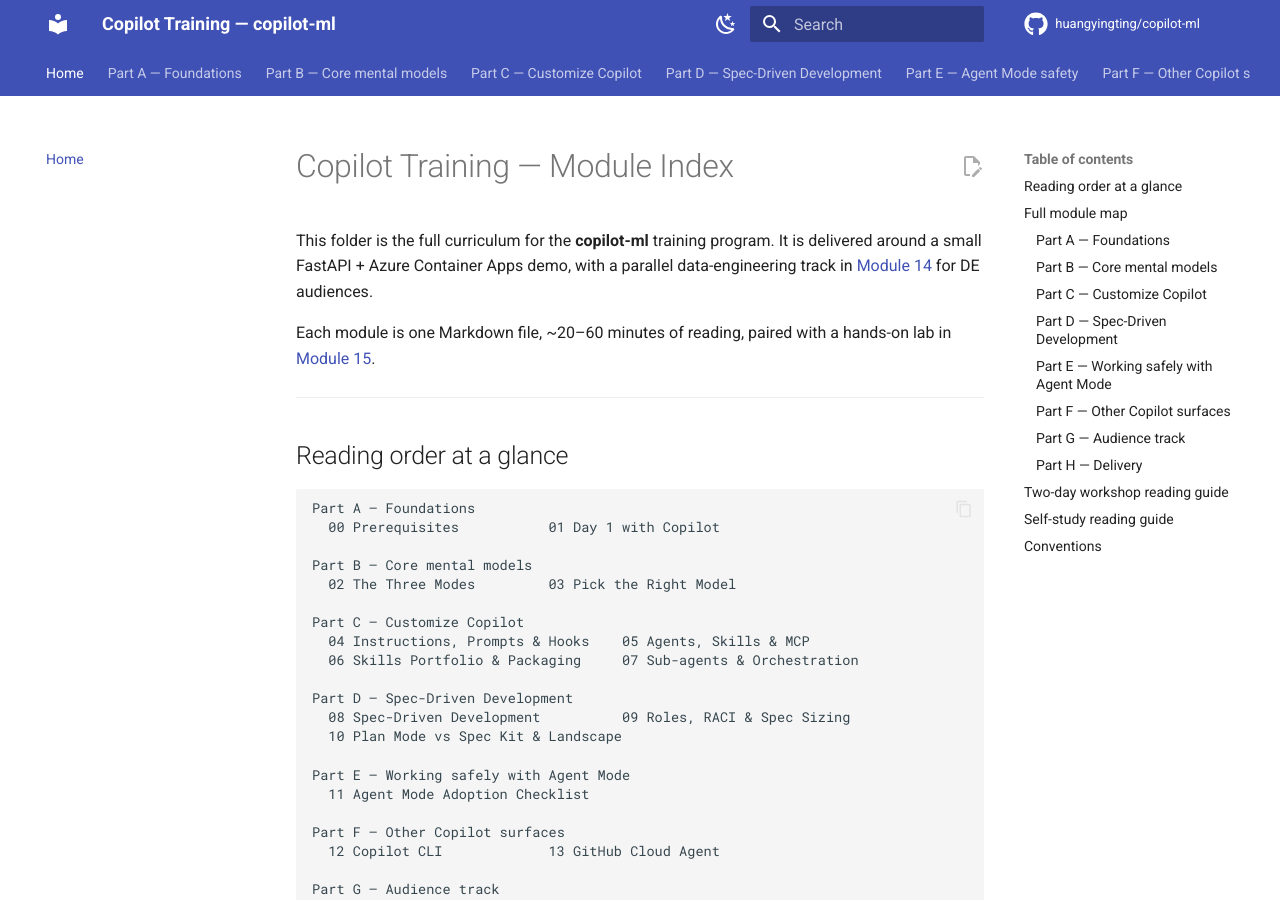
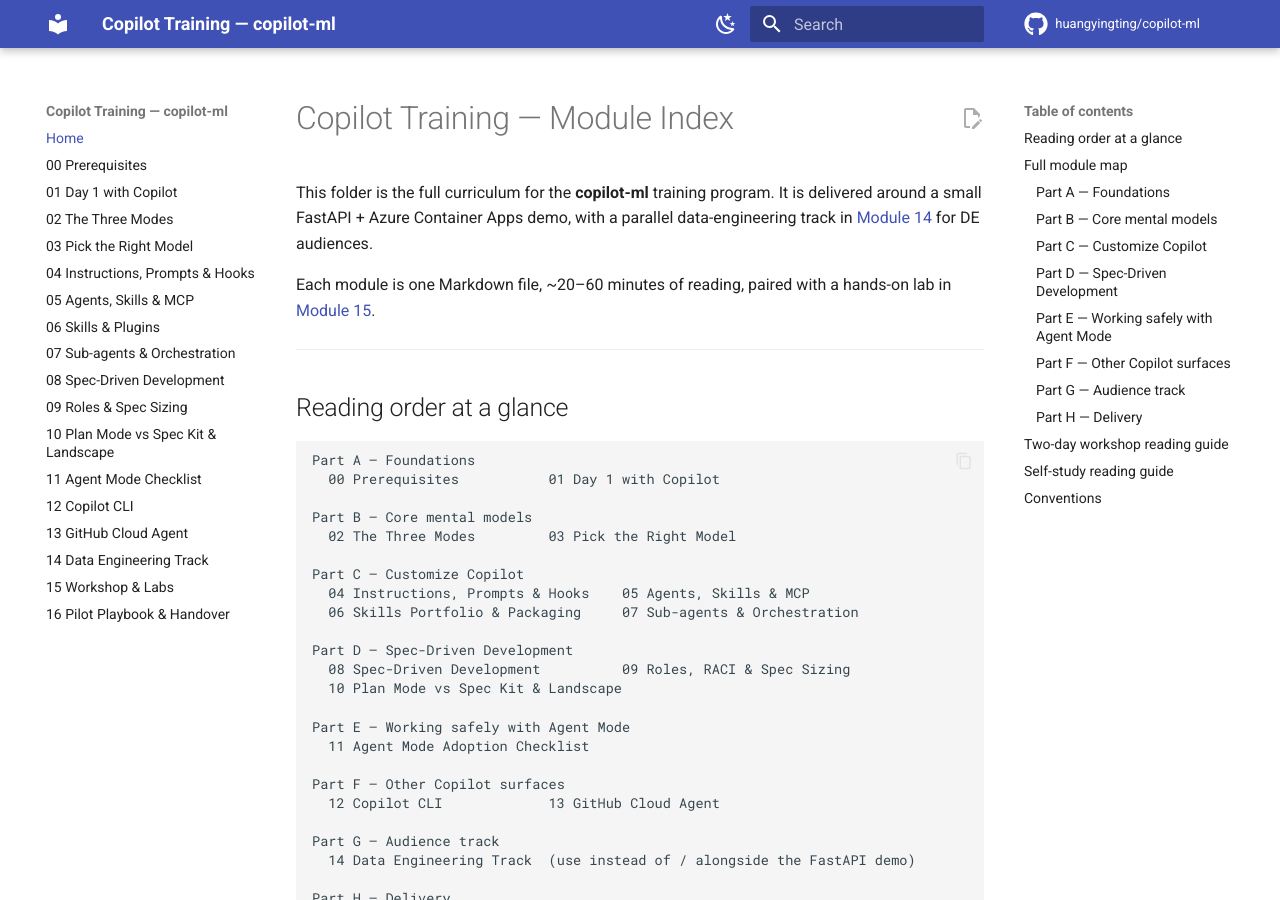
Before and after one commit to huangyingting/copilot-ml, an MkDocs documentation site: the page built from docs/README.md, in a window 1280 px wide and 900 px high. Built offline with MkDocs 1.6.1 and Material for MkDocs 9.7.7, drawn with Linux system fonts in a browser that asks for light colours; comment, search, counter and statistics services are not loaded.

Commit message:
refactor: Simplify navigation structure in MkDocs configuration

```diff
--- a/mkdocs.yml
+++ b/mkdocs.yml
@@ -12,8 +12,6 @@
   features:
     - navigation.instant
     - navigation.tracking
-    - navigation.tabs
-    - navigation.sections
     - navigation.top
     - navigation.indexes
     - toc.follow
@@ -66,28 +64,20 @@
 
 nav:
   - Home: README.md
-  - Part A — Foundations:
-      - 00 Prerequisites: 00-prerequisites.md
-      - 01 Day 1 with Copilot: 01-day-1-with-copilot.md
-  - Part B — Core mental models:
-      - 02 The Three Modes: 02-three-modes.md
-      - 03 Pick the Right Model: 03-pick-the-right-model.md
-  - Part C — Customize Copilot:
-      - 04 Instructions, Prompts & Hooks: 04-customize-instructions-prompts-and-hooks.md
-      - 05 Agents, Skills & MCP: 05-customize-agents-skills-mcp.md
-      - 06 Skills & Plugins: 06-skills-and-plugins.md
-      - 07 Sub-agents & Orchestration: 07-subagents-and-orchestration.md
-  - Part D — Spec-Driven Development:
-      - 08 Spec-Driven Development: 08-spec-driven-development.md
-      - 09 Roles & Spec Sizing: 09-roles-and-spec-sizing.md
-      - 10 Plan Mode vs Spec Kit & Landscape: 10-plan-mode-vs-speckit-and-landscape.md
-  - Part E — Agent Mode safety:
-      - 11 Agent Mode Checklist: 11-agent-mode-checklist.md
-  - Part F — Other Copilot surfaces:
-      - 12 Copilot CLI: 12-copilot-cli.md
-      - 13 GitHub Cloud Agent: 13-github-cloud-agent.md
-  - Part G — Audience track:
-      - 14 Data Engineering Track: 14-data-engineering-track.md
-  - Part H — Delivery:
-      - 15 Workshop & Labs: 15-workshop-and-labs.md
-      - 16 Pilot Playbook & Handover: 16-pilot-and-playbook.md
+  - 00 Prerequisites: 00-prerequisites.md
+  - 01 Day 1 with Copilot: 01-day-1-with-copilot.md
+  - 02 The Three Modes: 02-three-modes.md
+  - 03 Pick the Right Model: 03-pick-the-right-model.md
+  - 04 Instructions, Prompts & Hooks: 04-customize-instructions-prompts-and-hooks.md
+  - 05 Agents, Skills & MCP: 05-customize-agents-skills-mcp.md
+  - 06 Skills & Plugins: 06-skills-and-plugins.md
+  - 07 Sub-agents & Orchestration: 07-subagents-and-orchestration.md
+  - 08 Spec-Driven Development: 08-spec-driven-development.md
+  - 09 Roles & Spec Sizing: 09-roles-and-spec-sizing.md
+  - 10 Plan Mode vs Spec Kit & Landscape: 10-plan-mode-vs-speckit-and-landscape.md
+  - 11 Agent Mode Checklist: 11-agent-mode-checklist.md
+  - 12 Copilot CLI: 12-copilot-cli.md
+  - 13 GitHub Cloud Agent: 13-github-cloud-agent.md
+  - 14 Data Engineering Track: 14-data-engineering-track.md
+  - 15 Workshop & Labs: 15-workshop-and-labs.md
+  - 16 Pilot Playbook & Handover: 16-pilot-and-playbook.md
```
